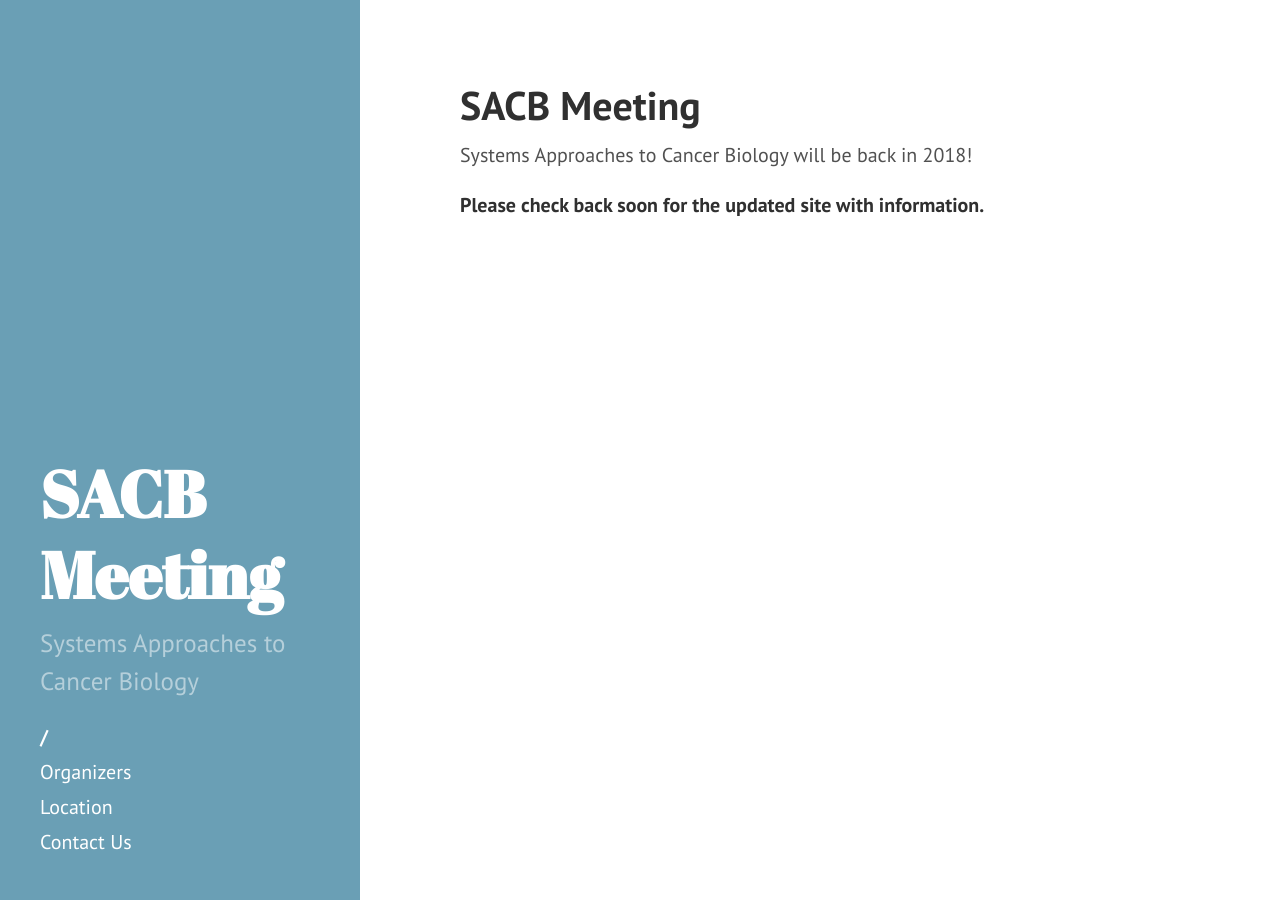
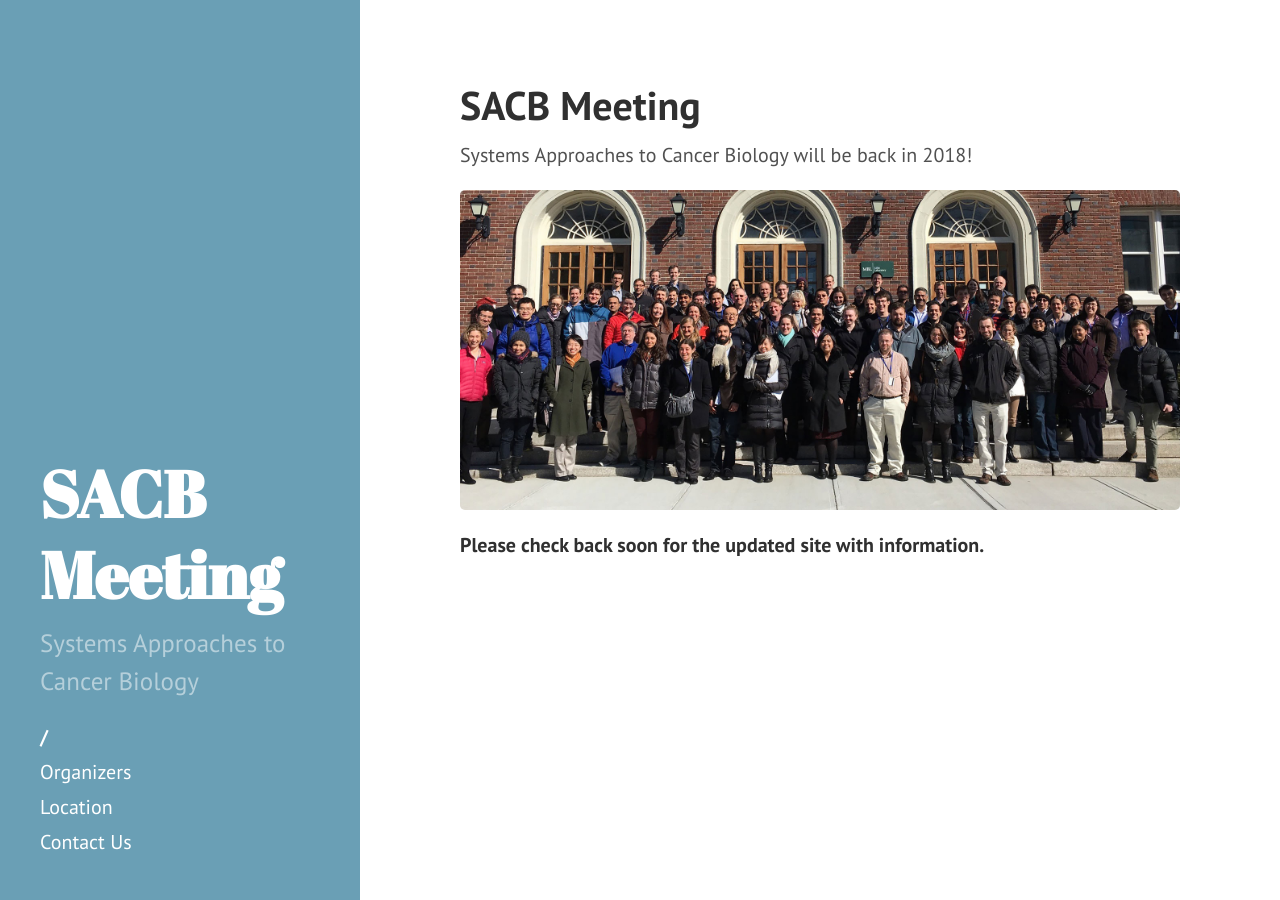
Before and after one commit to AECCSB/sacb-meeting, a Jekyll site: the page built from index.md, in a window 1280 px wide. Built offline with Jekyll 4.4.1, drawn with Linux system fonts in a browser that asks for light colours; comment, search, counter and statistics services are not loaded.

Commit message:
Add group photo to home page

```diff
--- a/index.md
+++ b/index.md
@@ -5,4 +5,6 @@ layout: page
 
 Systems Approaches to Cancer Biology will be back in 2018!
 
+![2016 Group Photo](/public/img/2016_group_resize.jpg)
+
 **Please check back soon for the updated site with information.**
```
